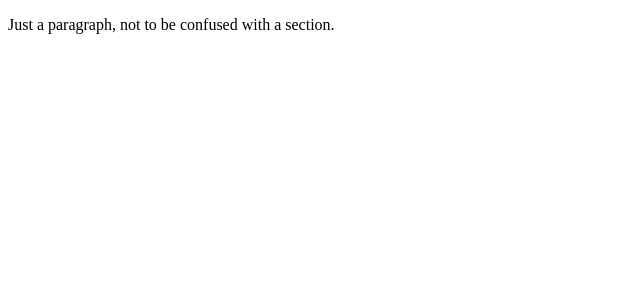
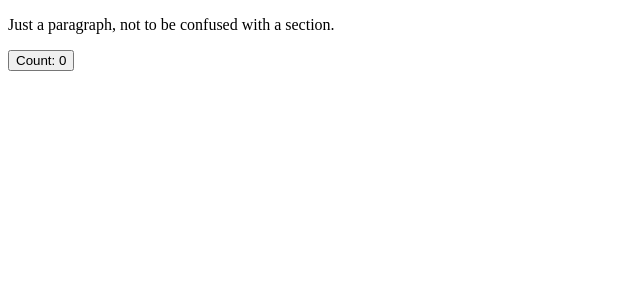
Before and after one commit to NikolaySirenko/sveltetesting, a SvelteKit app: page /about in a window 1280 px wide. Shown: the top 300 px of the page, without its empty margins (0-640 px from the left). Built offline with nearby package versions, Linux system fonts and the light colour scheme.

Commit message:
Add interactive counter to about page

```diff
--- a/src/routes/about/+page.svelte
+++ b/src/routes/about/+page.svelte
@@ -1 +1,8 @@
 <p>Just a paragraph, not to be confused with a section.</p>
+<script>
+    let count = 0;
+</script>
+
+<button on:click={() => count++}>
+    Count: {count}
+</button>
```
